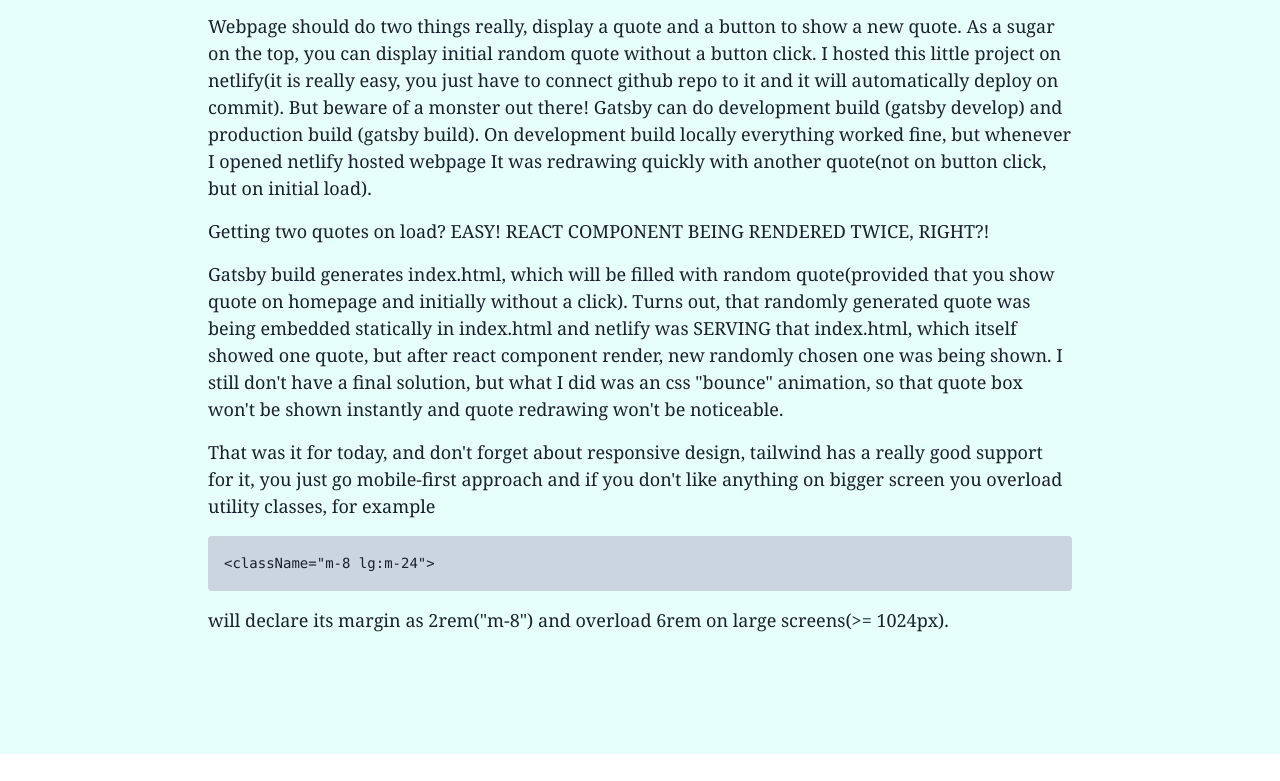
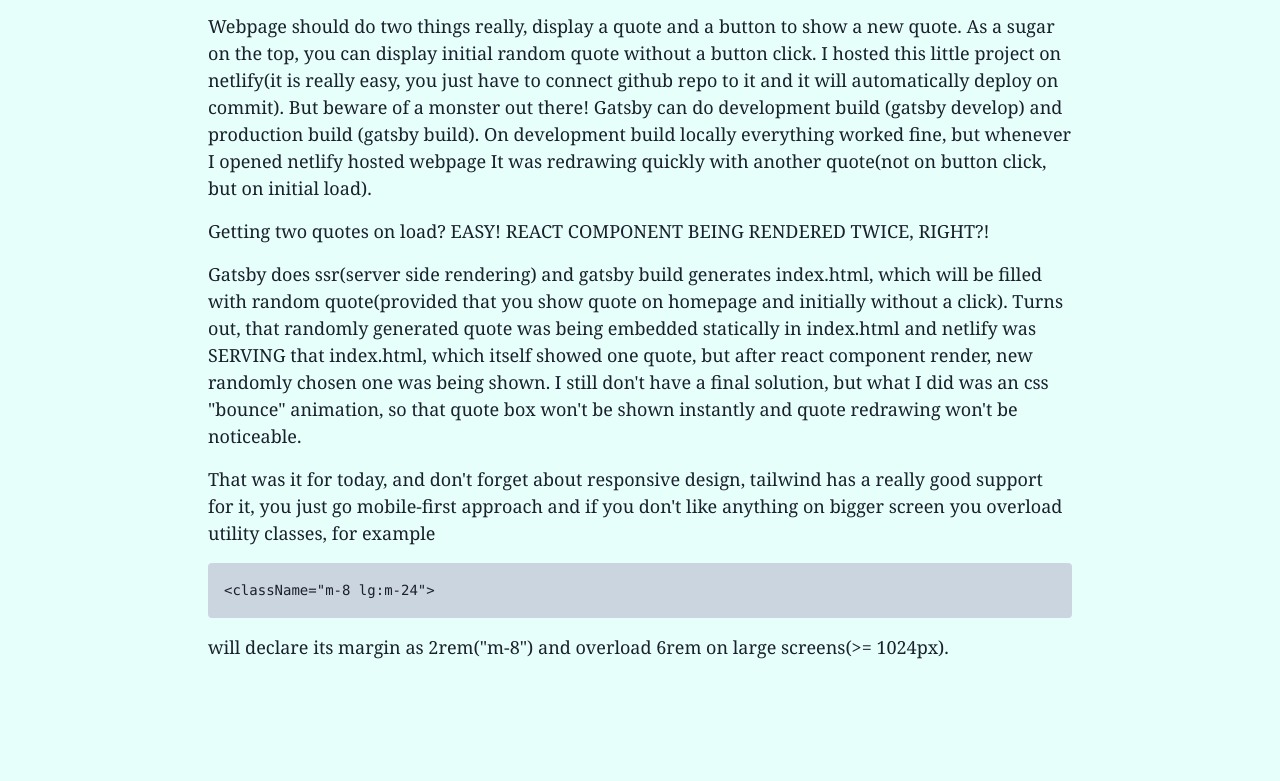
Before and after one commit to rmargve/blog, a Gatsby site: page /random-quote-generator in a window 1280 px wide. Shown: the part 870-1651 px from the top of the page. Before the commit the page ends 1624 px from the top, so only its background shows below. Built offline with nearby package versions, Linux system fonts and the light colour scheme; Gatsby itself is replaced by a stand-in of ours; some packages are replaced by stand-ins of ours; code samples lack their colours.

Commit message:
updated post

```diff
--- a/content/posts/random-quote-generator/index.md
+++ b/content/posts/random-quote-generator/index.md
@@ -23,7 +23,7 @@
 
 Getting two quotes on load? EASY! REACT COMPONENT BEING RENDERED TWICE, RIGHT?!
 
-Gatsby build generates index.html, which will be filled with random quote(provided that you show quote on homepage and initially without a click). Turns out, that randomly generated quote was being embedded statically in index.html and netlify was SERVING that index.html, which itself showed one quote, but after react component render, new randomly chosen one was being shown. I still don't have a final solution, but what I did was an css "bounce" animation, so that quote box won't be shown instantly and quote redrawing won't be noticeable.
+Gatsby does ssr(server side rendering) and gatsby build generates index.html, which will be filled with random quote(provided that you show quote on homepage and initially without a click). Turns out, that randomly generated quote was being embedded statically in index.html and netlify was SERVING that index.html, which itself showed one quote, but after react component render, new randomly chosen one was being shown. I still don't have a final solution, but what I did was an css "bounce" animation, so that quote box won't be shown instantly and quote redrawing won't be noticeable.
 
 That was it for today, and don't forget about responsive design, tailwind has a really good support for it, you just go mobile-first approach and if you don't like anything on bigger screen you overload utility classes, for example
 
```
